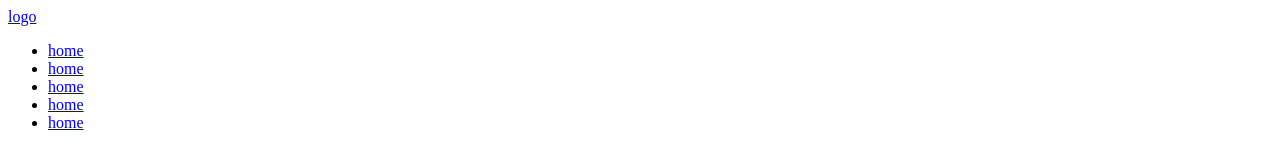
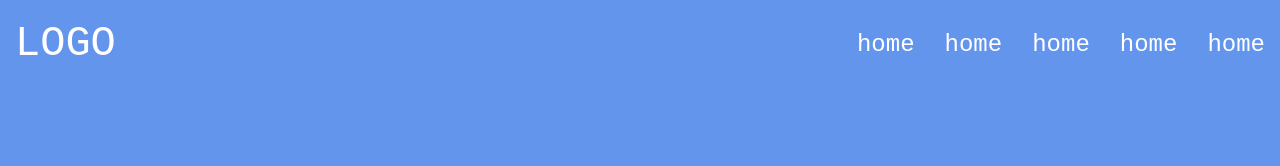
Before and after one commit to shox97/git-start, a plain HTML site: page index.html in a window 1280 px wide. Drawn offline with Linux system fonts and the light colour scheme.

Commit message:
add style

```diff
--- a/index.html
+++ b/index.html
@@ -5,6 +5,7 @@
     <meta http-equiv="X-UA-Compatible" content="IE=edge">
     <meta name="viewport" content="width=device-width, initial-scale=1.0">
     <title>git start</title>
+    <link rel="stylesheet" href="style.css">
 </head>
 <body>
     <header class="header">
--- /dev/null
+++ b/style.css
@@ -0,0 +1,56 @@
+* {
+    margin: 0;
+    padding: 0;
+    box-sizing: border-box;
+    font-family: 'Courier New', Courier, monospace;
+}
+
+a {
+    text-decoration: none;
+}
+
+ul {
+    list-style: none;
+}
+
+.container {
+    max-width: 1320px;
+    width: 100%;
+    margin: 0 auto;
+    padding: 0 15px;
+}
+
+/* header start */
+
+.header {
+    min-height: 100vh;
+    background: cornflowerblue;
+}
+
+.header__nav {
+    padding: 20px 0;
+}
+
+.nav__container {
+    display: flex;
+    justify-content: space-between;
+    align-items: center;
+}
+
+.header__logo {
+    font-size: 42px;
+    text-transform: uppercase;
+    color: #fff;
+}
+
+.header__list {
+    display: flex;
+    column-gap: 30px;
+}
+
+.header__link {
+    font-size: 24px;
+    color: #fff;
+}
+
+/* header end */
```
